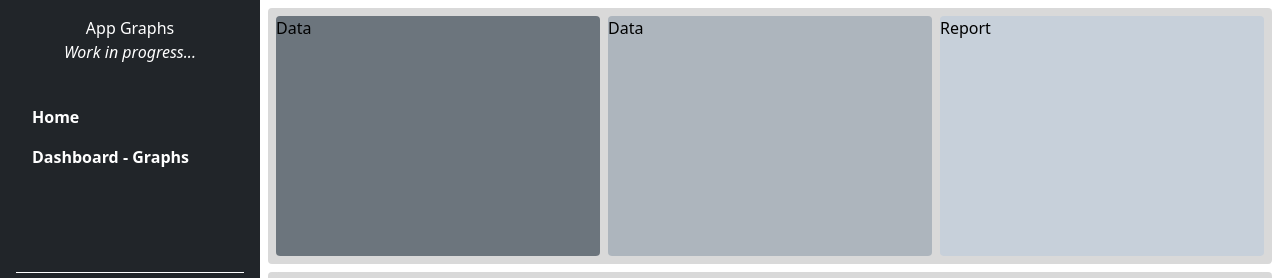
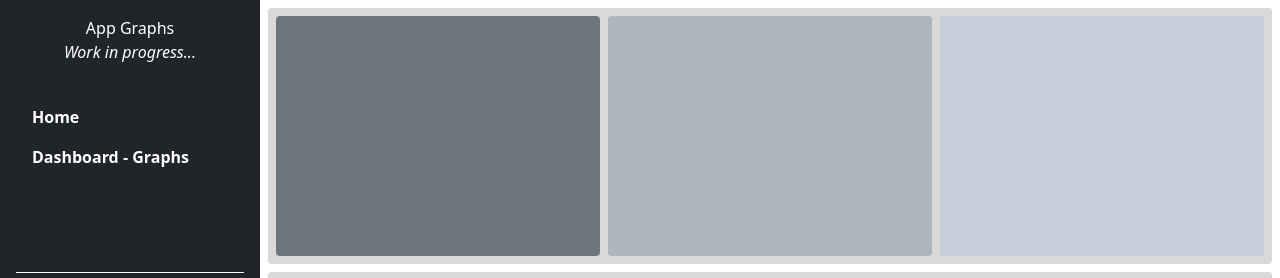
Before and after one commit to mt-shke/FeAppGraphs4, a React (Vite) app: page /graphs/1 in a window 1280 px wide. Shown: the top 278 px of the page. Built offline with nearby package versions, Linux system fonts and the light colour scheme.

Commit message:
upate style and home content

```diff
--- a/src/pages/graphsPage/GraphsPage1/GraphsPage1Header/DataCard.tsx
+++ b/src/pages/graphsPage/GraphsPage1/GraphsPage1Header/DataCard.tsx
@@ -30,25 +30,30 @@ const DataCard: React.FC<props> = ({ ctx, transactionCode }) => {
    // const amount = getTransactionsAmount(sortedTransactions);
    const total = getTransactionsTotal(sortedTransactions);
    const totalAmount = getTransactionsTotalAmount(sortedTransactions);
-
    const totalTransactions = total.length;
-
    const numberOfTransactionsString = `${totalTransactions} ${transactionCode} transaction${
       totalTransactions >= 2 ? "s" : ""
    }`;
-   const highest = [...sortedTransactions.sort((a, b) => a.amount - b.amount)][
-      sortedTransactions.length - 1
-   ];
+   const highest =
+      sortedTransactions.length >= 1
+         ? [...sortedTransactions.sort((a, b) => a.amount - b.amount)][
+              sortedTransactions.length - 1
+           ]
+         : null;
 
-   return (
-      <article className="p-2">
+   const content = !highest ? (
+      `${customerName} has no ${transactionCode} transaction.`
+   ) : (
+      <>
          <p>
             {`${customerName} has ${numberOfTransactionsString} for a total of $${totalAmount}.`}
          </p>
          <p>
-            {`${customerName}'s highest ${transactionCode} transaction amount is ${highest.amount} for the ${highest.symbol} company.`}
+            {`${customerName}'s highest ${transactionCode} transaction amount is $${highest.amount} for the ${highest.symbol} company.`}
          </p>
-      </article>
+      </>
    );
+
+   return <article className="p-2">{content}</article>;
 };
 export default DataCard;
--- a/src/pages/graphsPage/GraphsPage1/GraphsPage1Header/index.tsx
+++ b/src/pages/graphsPage/GraphsPage1/GraphsPage1Header/index.tsx
@@ -10,15 +10,9 @@ const GraphsPage1Header: React.FC<ICtxProps> = ({ ctx }) => {
       return (
          <div className="min-h-screen w-full py-1 flex flex-1 md:min-h-0 md:row-start-1 md:row-end-2">
             <header className="flex flex-1 flex-col md:flex-row gap-2 p-2 md:grid-cols-3 md:grid-rows-1 bg-main-grey4 overflow-hidden rounded">
-               <Container customStyle="flex flex-1 bg-main-grey">
-                  Data
-               </Container>
-               <Container customStyle="flex flex-1 bg-main-grey2">
-                  Data
-               </Container>
-               <Container customStyle="flex flex-1 bg-main-grey3">
-                  Report
-               </Container>
+               <Container customStyle="flex flex-1 bg-main-grey"></Container>
+               <Container customStyle="flex flex-1 bg-main-grey2"></Container>
+               <Container customStyle="flex flex-1 bg-main-grey3"></Container>
             </header>
          </div>
       );
@@ -32,9 +26,7 @@ const GraphsPage1Header: React.FC<ICtxProps> = ({ ctx }) => {
             <Container customStyle="flex flex-1 bg-main-grey2">
                <DataCard ctx={ctx} transactionCode="sell" />
             </Container>
-            <Container customStyle="flex flex-1 bg-main-grey3">
-               Report
-            </Container>
+            <Container customStyle="flex flex-1 bg-main-grey3"></Container>
          </header>
       </div>
    );
--- a/src/pages/graphsPage/GraphsPage2/GraphsPage2Header.tsx
+++ b/src/pages/graphsPage/GraphsPage2/GraphsPage2Header.tsx
@@ -5,10 +5,8 @@ const GraphsPage2Header: React.FC<ICtxProps> = ({ ctx }) => {
    return (
       <div className="min-h-screen w-full py-1 flex flex-1 md:min-h-0 md:row-start-1 md:row-end-2">
          <header className="flex flex-1 flex-col md:flex-row gap-2 p-2 md:grid-cols-3 md:grid-rows-1 bg-main-grey4 overflow-hidden rounded">
-            <Container customStyle="flex flex-1 bg-main-grey">
-               Work in progress...
-            </Container>
-            <Container customStyle="flex flex-1 bg-main-grey2">Data</Container>
+            <Container customStyle="flex flex-1 bg-main-grey"></Container>
+            <Container customStyle="flex flex-1 bg-main-grey2"></Container>
          </header>
       </div>
    );
--- a/src/pages/graphsPage/GraphsPage3/GraphsPage3Header.tsx
+++ b/src/pages/graphsPage/GraphsPage3/GraphsPage3Header.tsx
@@ -5,7 +5,7 @@ const GraphsPage3Header: React.FC<ICtxProps> = ({ ctx }) => {
    return (
       <div className="min-h-[50vh] w-full py-1 flex flex-1 md:min-h-0 md:row-start-1 md:row-end-2">
          <header className="flex flex-1 p-2 md:grid-cols-3 md:grid-rows-1 bg-main-grey4 overflow-hidden rounded">
-            <Container customStyle="flex flex-1 bg-main-grey">Data</Container>
+            <Container customStyle="flex flex-1 bg-main-grey"></Container>
          </header>
       </div>
    );
```
